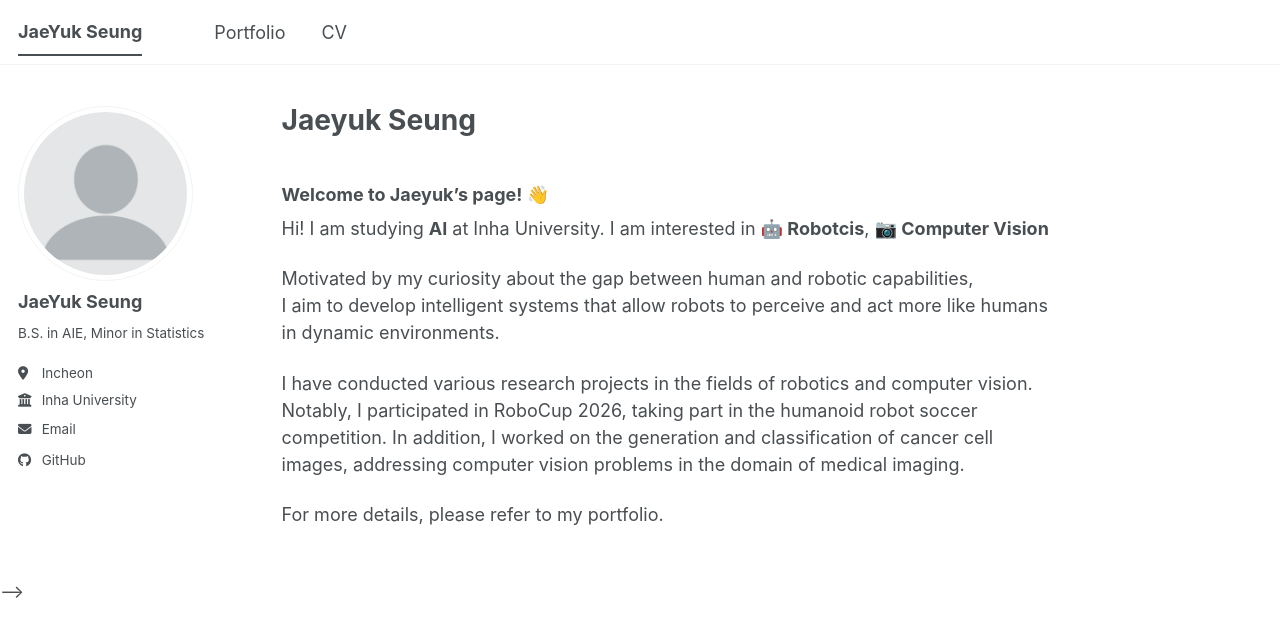
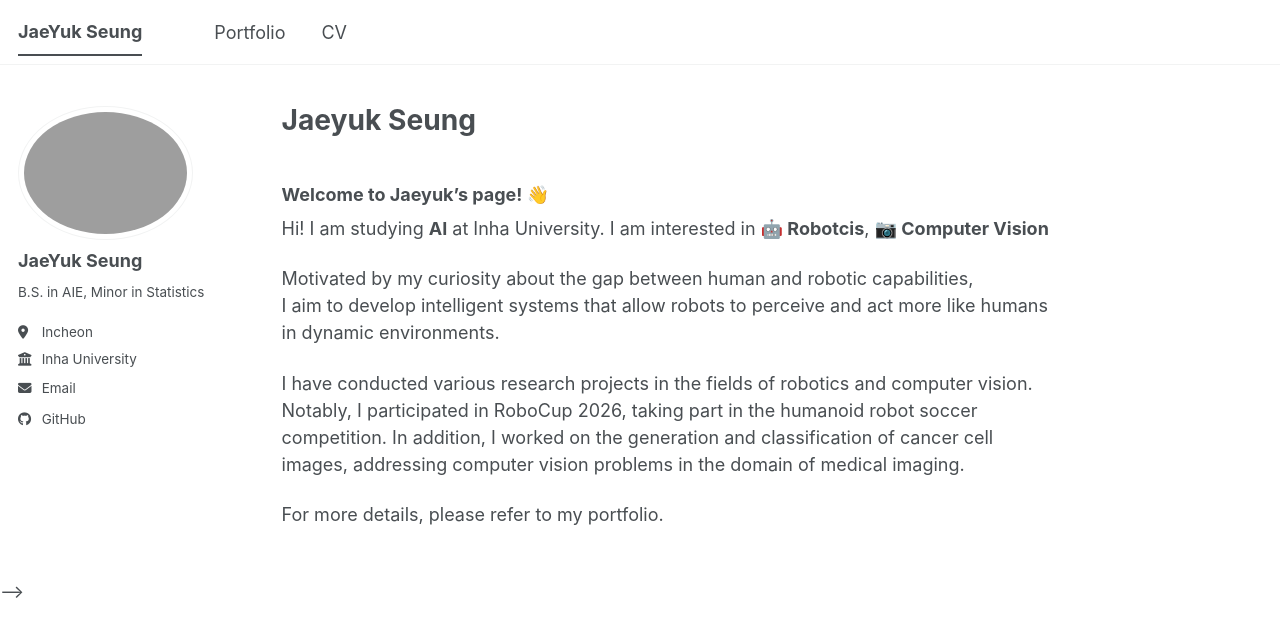
Before and after one commit to JaeWook-S/JaeWook-S.github.io, a Jekyll site: the page built from _pages/about.md, in a window 1280 px wide. Shown: the top 637 px of the page. Built offline with Jekyll 4.4.1, drawn with Linux system fonts in a browser that asks for light colours.

Commit message:
fix: my photo

```diff
--- a/_config.yml
+++ b/_config.yml
@@ -23,7 +23,7 @@
 #               Additional customization can be done by editing /_includes/author-profile.html
 author:
   # Biographic information
-  avatar           : "profile.png"
+  avatar           : "images/my_photo.jepg"
   name             : "JaeYuk Seung"
   pronouns         : # example: "she/her"
   bio              : "B.S. in AIE, Minor in Statistics"
```
